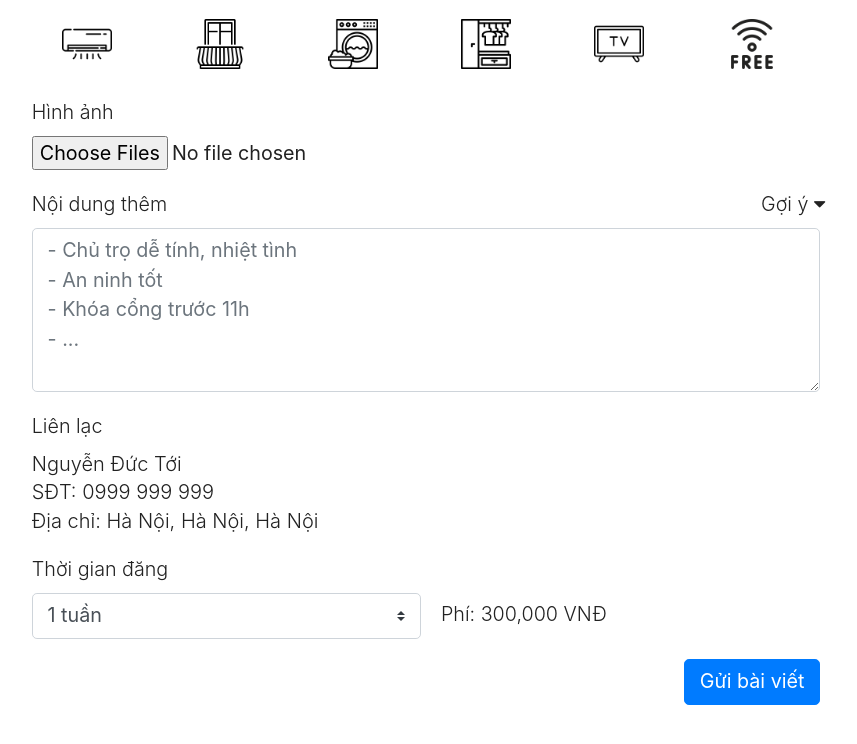
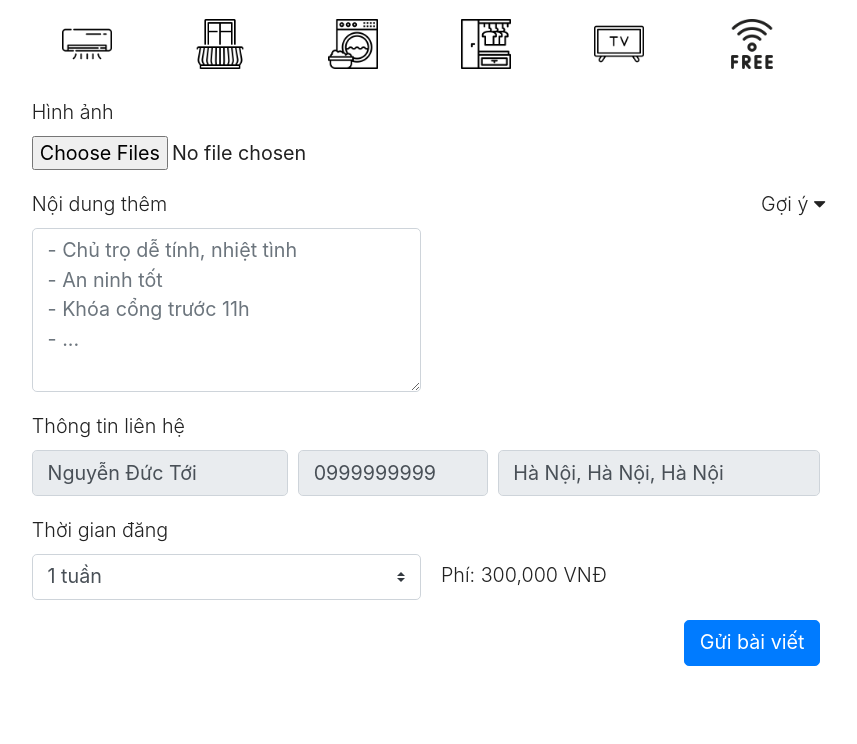
Before and after one commit to trungvuthanh/MotelApp, a Flask app: page /post in a window 1280 px wide. Shown: the part 975-1719 px from the top of the page, without its empty margins (214-1071 px from the left). After the commit the page ends 1641 px from the top, so only its background shows below. Run offline with Flask 2, Linux system fonts and the light colour scheme; some libraries are stand-ins or nearby versions; some web fonts are replaced.

Commit message:
update compose content post

```diff
--- a/static/script/post.js
+++ b/static/script/post.js
@@ -7,6 +7,7 @@ function previewFile(input) {
     const reader = new FileReader()
     reader.onloadend = function() {
         document.getElementById("preview").innerHTML += createImage(reader.result);
+        checkCountFileImage()
     }
     reader.readAsDataURL(file)
 }
@@ -17,6 +18,15 @@ function onSelect(e) {
     }
 }
 
+function checkCountFileImage() {
+    var numFile = document.getElementsByClassName("frame-image").length;
+    if (numFile < 3) {
+        document.getElementById("btnHinhAnh").className = "form-control-file is-invalid"
+    } else {
+        document.getElementById("btnHinhAnh").className = "form-control-file is-valid"
+    }
+}
+
 var validation
 
 'use strict';
@@ -24,7 +34,8 @@ window.addEventListener('load', function() {
     var forms = document.getElementsByClassName('needs-validation');
     validation = Array.prototype.filter.call(forms, function(form) {
         form.addEventListener('submit', function(event) {
-            if (form.checkValidity() === false) {
+            checkCountFileImage()
+            if (form.checkValidity() === false ) {
                 event.preventDefault();
                 event.stopPropagation();
             } else {
@@ -114,8 +125,13 @@ function convertToHTML(string) {
     return res;
 }
 
+contentPost = document.getElementById("noidungbaiviet")
+contentPost.onkeyup = function() {
+    document.getElementById("contentHTML").innerHTML = convertToHTML(contentPost.value)
+}
+
 // convertToHTML(document.getElementById("noidungbaiviet").value)
 
-document.getElementById("xemtruocbaiviet").onclick = function() {
+// document.getElementById("xemtruocbaiviet").onclick = function() {
 
-}
+// }
--- a/static/style/post-style.css
+++ b/static/style/post-style.css
@@ -137,3 +137,19 @@ abbr[title] {
 .thongtinlienlac {
     font-size: 20px;
 }
+
+#contentHTML {
+    margin: 0!important;
+    line-height: 1.3;
+    text-align: justify;
+    /* font-family: "Raleway", "Arial", sans-serif; */
+    font-weight: 400;
+}
+
+#contentHTML li {
+    margin-left: 20px;
+}
+
+#contentHTML div div {
+    margin-bottom: 15px;
+}
--- a/templates/post.html
+++ b/templates/post.html
@@ -194,11 +197,19 @@
 
             <!-- Hàng 9: Nội dung bài viết -->
             <div class="form-row">
-                <div class="col-md-12 mb-3" id="rowPostDes">
+                <div class="col-md-12" id="rowPostDes">
                     <div class="previewBtn" onclick="hienThiThemThongTin(this)"> Gợi ý <i class="fa fa-caret-down"></i></div>
                     <label for="">Nội dung thêm</label>
+                </div>
+            </div>
+            <div class="form-row">
+                <div class="col-md-6 mb-3">
                     <textarea class="form-control" id="noidungbaiviet" rows="5" placeholder="- Chủ trọ dễ tính, nhiệt tình&#10;- An ninh tốt&#10;- Khóa cổng trước 11h&#10;- ..."></textarea>
-                    <div id="huongDan">
+                </div>
+                <div class="col-md-6 mb-3" id="contentHTML"></div>
+            </div>
+            <div class="form-row">
+                <div class="col-md-12 mb-3" id="huongDan">
                     <div class="form-row mb-3">
                         <div class="col-md-3">Định dạng hỗ trợ</div>
                         <div class="col-md-4">Nội dung mong muốn</div>
@@ -226,19 +237,26 @@
                     </div>
                 </div>
             </div>
-            </div>
 
 
             <!-- Hàng 10: Liên lạc -->
             <div class="form-row">
-                <div class="col-md-12 mb-3">
-                    <label for="">Liên lạc</label>
-                    <div class="thongtinlienlac">
-                        <div>Nguyễn Đức Tới</div>
-                        <div>SĐT: 0999 999 999</div>
-                        <div>Địa chỉ: Hà Nội, Hà Nội, Hà Nội</div>
+                <div class="col-md-12">
+                    <label for="">Thông tin liên hệ</label>
                 </div>
-
+            </div>
+            <div class="form-row">
+                <div class="col-md-4 mb-3">
+                    <input type="text" class="form-control" id="" placeholder="Họ tên" value="Nguyễn Đức Tới" disabled required >
+                    <div class="invalid-feedback">Nhập họ tên.</div>
+                </div>
+                <div class="col-md-3 mb-3">
+                    <input type="text" class="form-control" id="" placeholder="Số điện thoại" value="0999999999" disabled required>
+                    <div class="invalid-feedback">Nhập SĐT.</div>
+                </div>
+                <div class="col-md-5 mb-3">
+                    <input type="text" class="form-control" id="" placeholder="Địa chỉ" value="Hà Nội, Hà Nội, Hà Nội" disabled required>
+                    <div class="invalid-feedback">Nhập địa chỉ.</div>
                 </div>
             </div>
 
```
Also changed, not shown: other parts of templates/post.html (+19 -16 lines). Lines whose indentation alone changed are shown as unchanged.
